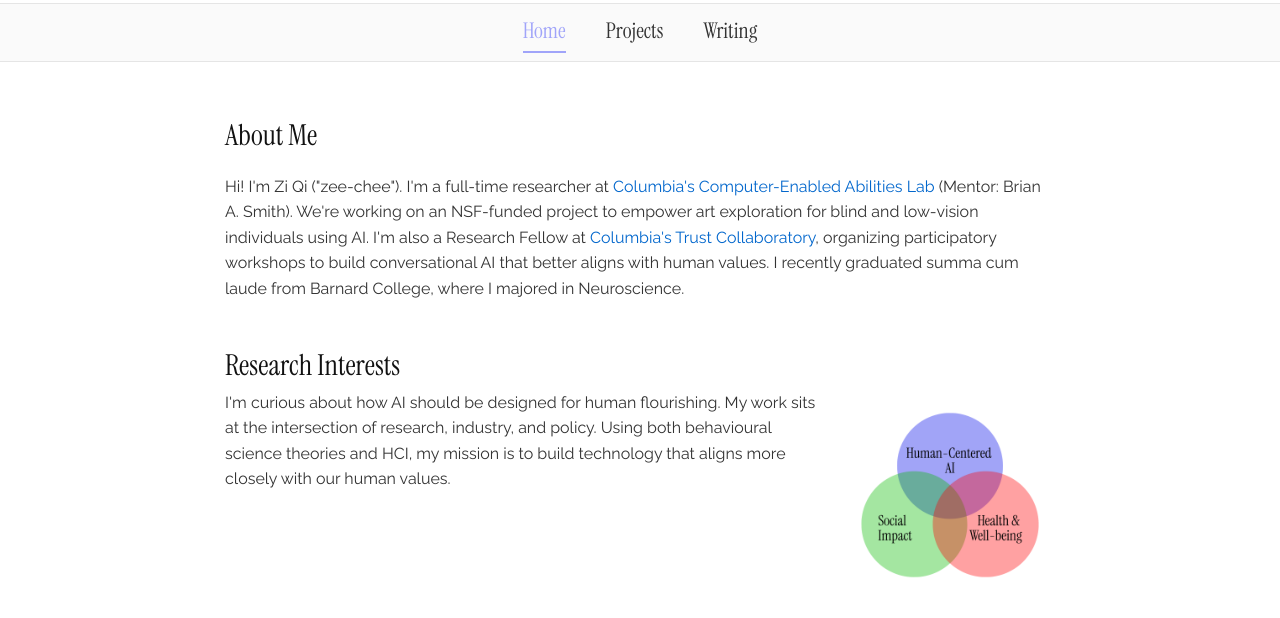
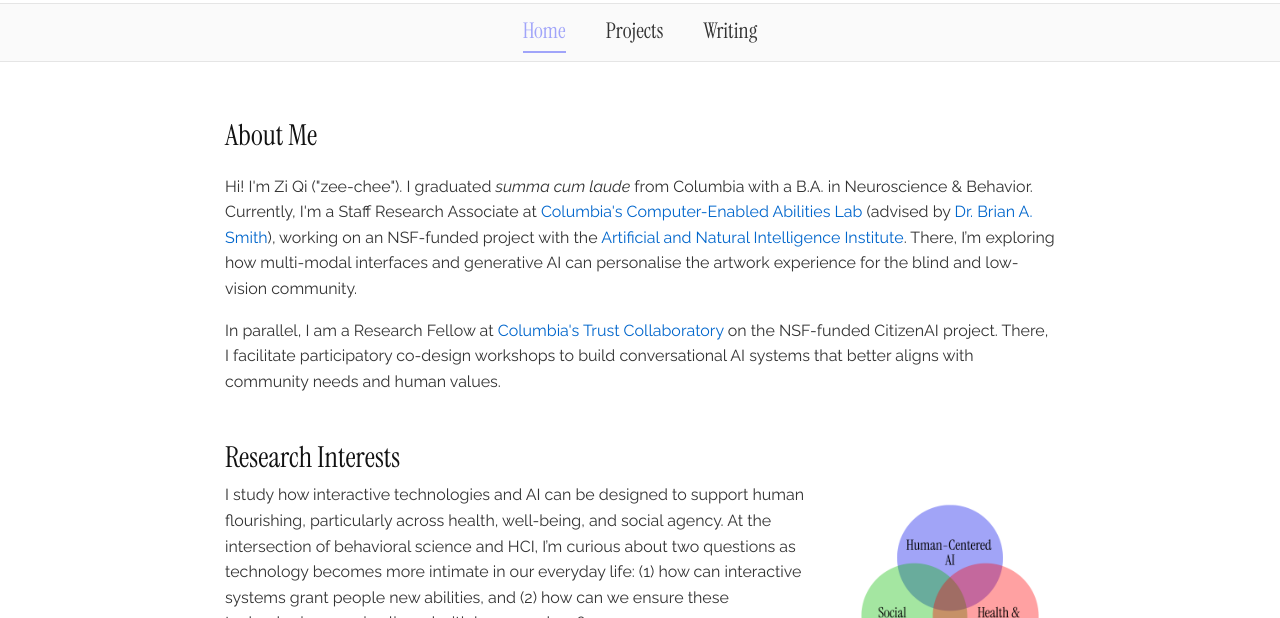
Before and after one commit to ziqiliow/ziqiliow.github.io, a plain HTML site: page index.html in a window 1280 px wide. Shown: the part 182-800 px from the top of the page. Drawn offline with Linux system fonts and the light colour scheme.

Commit message:
homepage updated

```diff
--- a/index.html
+++ b/index.html
@@ -60,9 +60,9 @@
     <!-- About Me Section -->
     <section class="section">
       <h2>About Me</h2>
-      <p>
-        Hi! I'm Zi Qi ("zee-chee"). I'm a full-time researcher at <a href="https://ceal.cs.columbia.edu/" target="_blank" rel="noopener noreferrer">Columbia's Computer-Enabled Abilities Lab</a> (Mentor: Brian A. Smith). We're working on an NSF-funded project to empower art exploration for blind and low-vision individuals using AI. I'm also a Research Fellow at <a href="https://www.trustcollaboratory.org/" target="_blank" rel="noopener noreferrer">Columbia's Trust Collaboratory</a>, organizing participatory workshops to build conversational AI that better aligns with human values. I recently graduated summa cum laude from Barnard College, where I majored in Neuroscience.
-      </p>
+      <p>Hi! I'm Zi Qi ("zee-chee"). I graduated <em>summa cum laude</em> from Columbia with a B.A. in Neuroscience & Behavior. Currently, I'm a Staff Research Associate at <a href="https://ceal.cs.columbia.edu/" target="_blank" rel="noopener noreferrer">Columbia's Computer-Enabled Abilities Lab</a> (advised by <a href="https://www.engineering.columbia.edu/faculty-staff/directory/brian-smith" target="_blank" rel="noopener noreferrer">Dr. Brian A. Smith</a>), working on an NSF-funded project with the <a href="https://arni-institute.org" target="_blank" rel="noopener noreferrer">Artificial and Natural Intelligence Institute</a>. There, I’m exploring how multi-modal interfaces and generative AI can personalise the artwork experience for the blind and low-vision community.</p>
+
+<p>In parallel, I am a Research Fellow at <a href="https://www.trustcollaboratory.org/" target="_blank" rel="noopener noreferrer">Columbia's Trust Collaboratory</a> on the NSF-funded CitizenAI project. There, I facilitate participatory co-design workshops to build conversational AI systems that better aligns with community needs and human values.</p>
     </section>
 
     <!-- Research Interests Section -->
@@ -70,9 +70,7 @@
       <h2>Research Interests</h2>
       <div class="research-grid">
         <div class="research-text">
-          <p>
-            I'm curious about how AI should be designed for human flourishing. My work sits at the intersection of research, industry, and policy. Using both behavioural science theories and HCI, my mission is to build technology that aligns more closely with our human values.
-          </p>
+          <p>I study how interactive technologies and AI can be designed to support human flourishing, particularly across health, well-being, and social agency. At the intersection of behavioral science and HCI, I’m curious about two questions as technology becomes more intimate in our everyday life: (1) how can interactive systems grant people new abilities, and (2) how can we ensure these technologies remain aligned with human values?</p>
         </div>
         <div class="research-graphic">
           <img src="homepage_graphic.png" alt="Research Interests Diagram">
```
Also changed, not shown: projects/index.html (+2 -2 lines).
